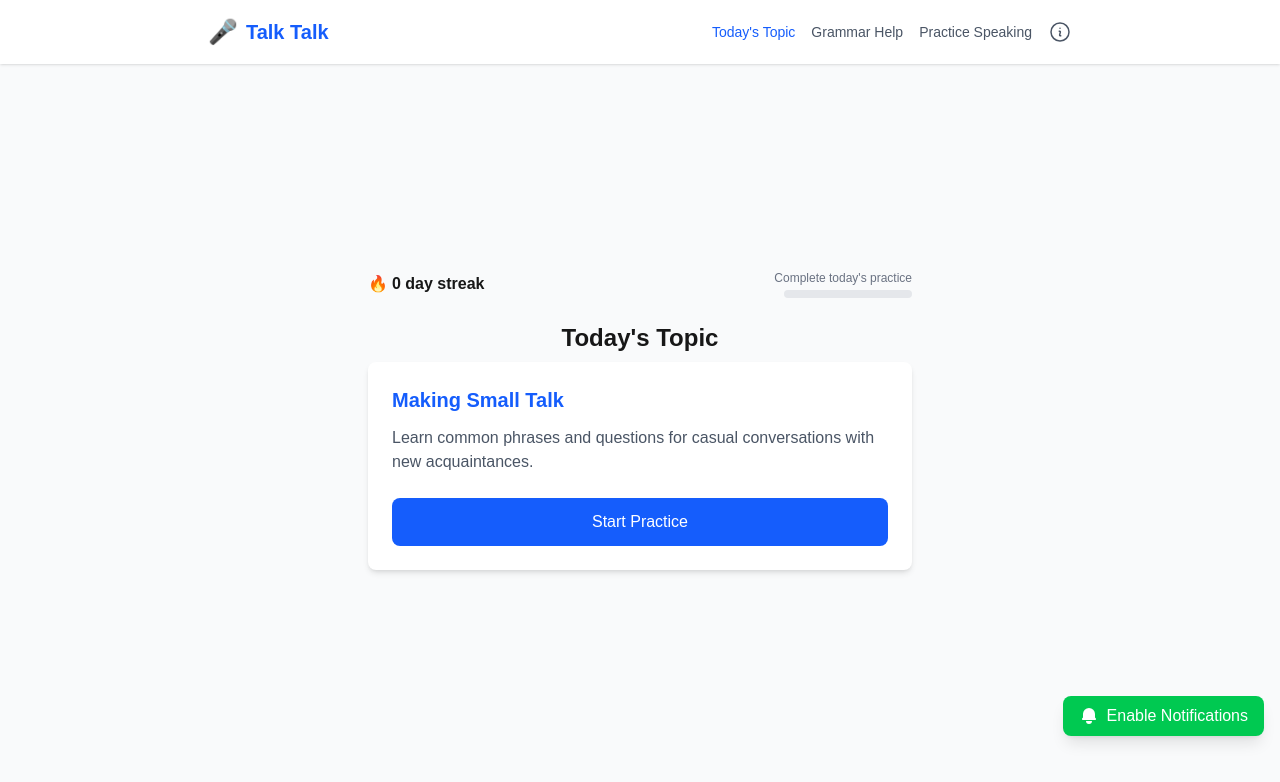
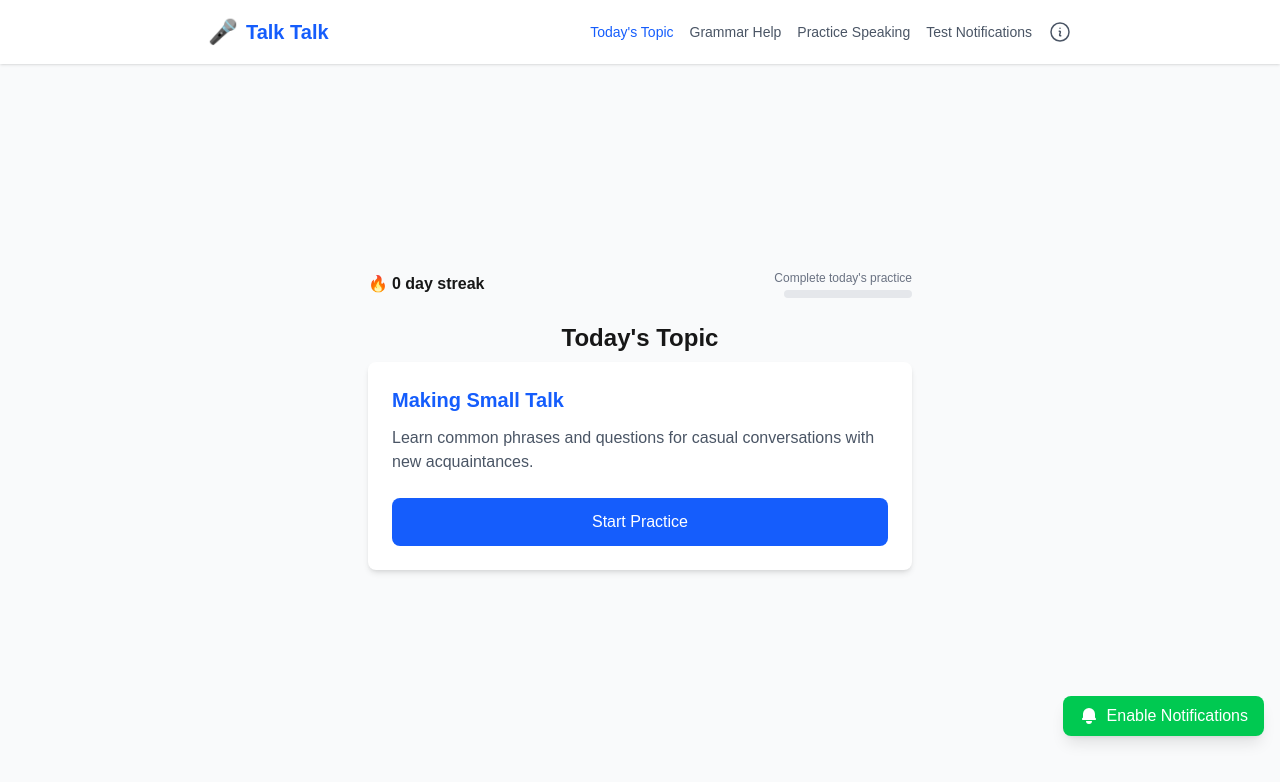
Before and after one commit to tainguyen197/talk-talk, a Next.js app: page / in a window 1280 px wide. Shown: the top 782 px of the page. Built offline with nearby package versions, Linux system fonts and the light colour scheme.

Commit message:
Add link to notification test page in Header component for improved user navigation.

```diff
--- a/src/components/Header.tsx
+++ b/src/components/Header.tsx
@@ -53,6 +53,16 @@ export default function Header() {
             } transition-colors`}
           >
             Practice Speaking
+          </Link>
+          <Link
+            href="/notification-test"
+            className={`text-sm ${
+              pathname === "/notification-test"
+                ? "text-blue-600 dark:text-blue-400 font-medium"
+                : "text-gray-600 dark:text-gray-300 hover:text-blue-500 dark:hover:text-blue-400"
+            } transition-colors`}
+          >
+            Test Notifications
           </Link>
           <button
             onClick={() => setIsInfoOpen(!isInfoOpen)}
```
